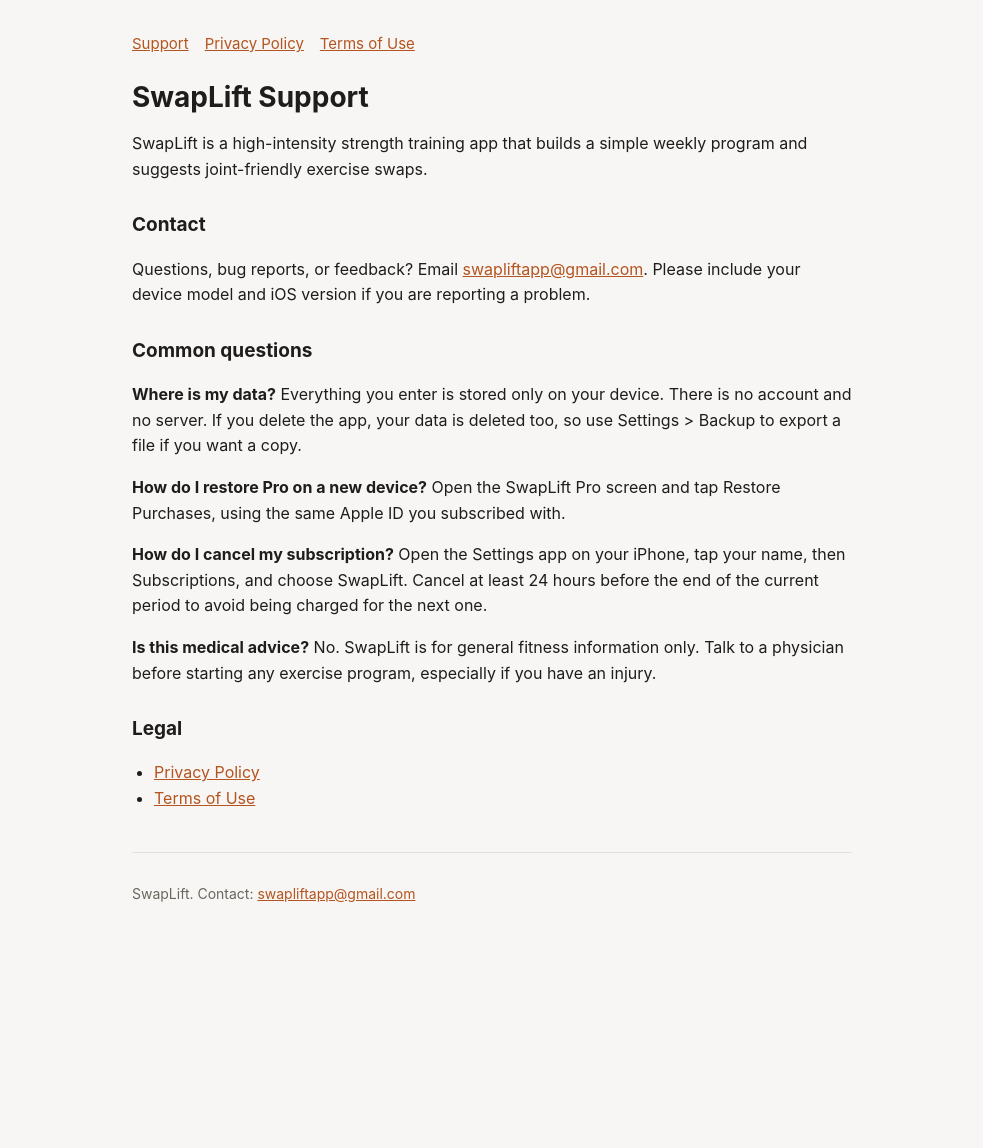
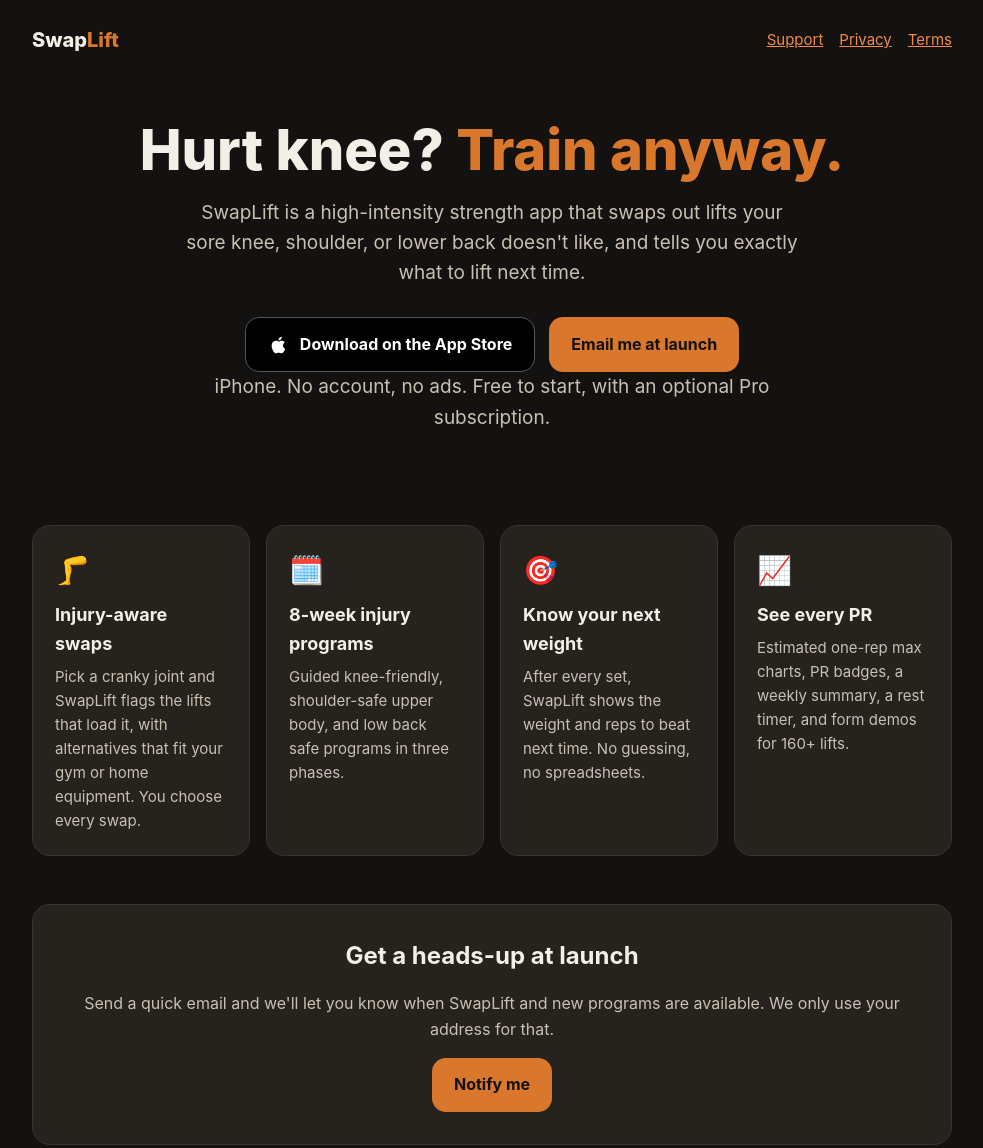
Before and after one commit to ryanfritz83-ops/swaplift-legal, a plain HTML site: page index.html in a window 1280 px wide. Shown: the top 1148 px of the page, without its empty margins (148-1131 px from the left). Before the commit the page ends 975 px from the top, so only its background shows below. Drawn offline with Linux system fonts and the light colour scheme.

Commit message:
Landing page with features, App Store button, mailto signup; generic pricing in Terms

```diff
--- a/index.html
+++ b/index.html
@@ -3,48 +3,96 @@
 <head>
 <meta charset="utf-8">
 <meta name="viewport" content="width=device-width, initial-scale=1">
-<title>SwapLift Support</title>
+<title>SwapLift: train hard around a sore knee, shoulder, or back</title>
+<meta name="description" content="SwapLift is a high-intensity strength app with injury-aware exercise swaps, 8-week knee, shoulder, and low back programs, next-weight targets, and PR charts.">
+<meta property="og:title" content="SwapLift: Hurt knee? Train anyway.">
+<meta property="og:description" content="Injury-aware lift swaps, 8-week programs, next-weight targets, and PR charts. No account, no ads.">
 <style>
-  body { margin: 0; font-family: -apple-system, BlinkMacSystemFont, "Segoe UI", Roboto, Helvetica, Arial, sans-serif; background: #f7f6f4; color: #1f1d1b; line-height: 1.6; }
-  main { max-width: 720px; margin: 0 auto; padding: 32px 20px 56px; }
-  h1 { font-size: 28px; line-height: 1.25; margin: 0 0 8px; }
-  h2 { font-size: 19px; margin: 28px 0 8px; }
-  p, li { font-size: 16px; }
-  ul { padding-left: 22px; }
-  a { color: #b4541e; }
-  .muted { color: #6b665f; font-size: 14px; }
-  nav { margin-bottom: 24px; font-size: 15px; }
-  nav a { margin-right: 16px; }
-  footer { margin-top: 40px; border-top: 1px solid #e2ded8; padding-top: 16px; }
-  @media (prefers-color-scheme: dark) {
-    body { background: #141210; color: #eeeae4; }
-    a { color: #f08a4b; }
-    .muted { color: #a39d94; }
-    footer { border-top-color: #2e2a26; }
-  }
+  :root { --bg:#141210; --card:#26221E; --line:#3A342E; --text:#F4EFE6; --muted:#C9C0B3; --rust:#D9772C; }
+  * { box-sizing: border-box; }
+  body { margin:0; font-family:-apple-system,BlinkMacSystemFont,"Segoe UI",Roboto,Helvetica,Arial,sans-serif; background:var(--bg); color:var(--text); line-height:1.6; }
+  main { max-width:960px; margin:0 auto; padding:24px 20px 56px; }
+  nav { display:flex; justify-content:space-between; align-items:center; font-size:15px; margin-bottom:40px; }
+  nav .brand { font-weight:800; font-size:20px; color:var(--text); text-decoration:none; }
+  nav .brand span { color:var(--rust); }
+  nav .links a { margin-left:16px; }
+  a { color:#F08A4B; }
+  .hero { text-align:center; padding:24px 0 40px; }
+  .hero h1 { font-size:clamp(34px,6vw,56px); line-height:1.1; margin:0 0 16px; font-weight:800; }
+  .hero h1 em { color:var(--rust); font-style:normal; }
+  .hero p { font-size:19px; color:var(--muted); max-width:620px; margin:0 auto 28px; }
+  .cta { display:flex; gap:14px; justify-content:center; flex-wrap:wrap; }
+  .btn { display:inline-flex; align-items:center; gap:10px; padding:14px 22px; border-radius:14px; font-weight:700; font-size:16px; text-decoration:none; }
+  .btn-store { background:#000; color:#fff; border:1px solid #555; }
+  .btn-store svg { width:22px; height:22px; fill:#fff; }
+  .btn-notify { background:var(--rust); color:#141210; }
+  .small { font-size:13px; color:var(--muted); margin-top:12px; }
+  .features { display:grid; grid-template-columns:repeat(auto-fit,minmax(210px,1fr)); gap:16px; margin:24px 0 48px; }
+  .card { background:var(--card); border:1px solid var(--line); border-radius:18px; padding:22px; }
+  .card .icon { font-size:28px; }
+  .card h3 { margin:8px 0 6px; font-size:18px; }
+  .card p { margin:0; color:var(--muted); font-size:15px; }
+  section { margin-top:40px; }
+  h2 { font-size:24px; margin:0 0 12px; }
+  .signup { text-align:center; background:var(--card); border:1px solid var(--line); border-radius:18px; padding:32px 20px; }
+  .signup p { color:var(--muted); }
+  .support p, .support li { font-size:16px; }
+  .support strong { color:var(--text); }
+  footer { margin-top:48px; border-top:1px solid var(--line); padding-top:16px; color:var(--muted); font-size:14px; }
+  .disclaimer { font-size:13px; color:var(--muted); }
 </style>
 </head>
 <body>
 <main>
-<nav><a href="index.html">Support</a><a href="privacy.html">Privacy Policy</a><a href="terms.html">Terms of Use</a></nav>
-<h1>SwapLift Support</h1>
-<p>SwapLift is a high-intensity strength training app that builds a simple weekly program and suggests joint-friendly exercise swaps.</p>
+<nav>
+  <a class="brand" href="index.html">Swap<span>Lift</span></a>
+  <div class="links"><a href="#support">Support</a><a href="privacy.html">Privacy</a><a href="terms.html">Terms</a></div>
+</nav>
 
-<h2>Contact</h2>
+<div class="hero">
+  <h1>Hurt knee? <em>Train anyway.</em></h1>
+  <p>SwapLift is a high-intensity strength app that swaps out lifts your sore knee, shoulder, or lower back doesn't like, and tells you exactly what to lift next time.</p>
+  <div class="cta">
+    <a class="btn btn-store" href="https://apps.apple.com/app/id6816286435" aria-label="Download on the App Store">
+      <svg viewBox="0 0 24 24" aria-hidden="true"><path d="M16.37 12.6c-.02-2.3 1.88-3.4 1.96-3.46-1.07-1.56-2.73-1.77-3.32-1.8-1.41-.14-2.76.83-3.47.83-.72 0-1.82-.81-3-.79-1.54.02-2.96.9-3.76 2.27-1.6 2.78-.41 6.9 1.15 9.15.76 1.1 1.67 2.34 2.86 2.3 1.15-.05 1.58-.74 2.97-.74 1.38 0 1.77.74 2.98.72 1.23-.02 2.01-1.12 2.76-2.23.87-1.28 1.23-2.52 1.25-2.58-.03-.01-2.4-.92-2.42-3.66zM14.1 5.86c.63-.77 1.06-1.83.94-2.89-.91.04-2.01.61-2.66 1.37-.58.67-1.1 1.76-.96 2.8 1.01.08 2.05-.52 2.68-1.28z"/></svg>
+      Download on the App Store
+    </a>
+    <a class="btn btn-notify" href="mailto:swapliftapp@gmail.com?subject=Notify%20me&amp;body=Please%20email%20me%20when%20SwapLift%20is%20live.">Email me at launch</a>
+  </div>
+  <p class="small">iPhone. No account, no ads. Free to start, with an optional Pro subscription.</p>
+</div>
+
+<div class="features">
+  <div class="card"><div class="icon">🦵</div><h3>Injury-aware swaps</h3><p>Pick a cranky joint and SwapLift flags the lifts that load it, with alternatives that fit your gym or home equipment. You choose every swap.</p></div>
+  <div class="card"><div class="icon">🗓️</div><h3>8-week injury programs</h3><p>Guided knee-friendly, shoulder-safe upper body, and low back safe programs in three phases.</p></div>
+  <div class="card"><div class="icon">🎯</div><h3>Know your next weight</h3><p>After every set, SwapLift shows the weight and reps to beat next time. No guessing, no spreadsheets.</p></div>
+  <div class="card"><div class="icon">📈</div><h3>See every PR</h3><p>Estimated one-rep max charts, PR badges, a weekly summary, a rest timer, and form demos for 160+ lifts.</p></div>
+</div>
+
+<section class="signup">
+  <h2>Get a heads-up at launch</h2>
+  <p>Send a quick email and we'll let you know when SwapLift and new programs are available. We only use your address for that.</p>
+  <a class="btn btn-notify" href="mailto:swapliftapp@gmail.com?subject=Notify%20me&amp;body=Please%20email%20me%20when%20SwapLift%20is%20live.">Notify me</a>
+</section>
+
+<section class="support" id="support">
+  <h2>Support</h2>
   <p>Questions, bug reports, or feedback? Email <a href="mailto:swapliftapp@gmail.com">swapliftapp@gmail.com</a>. Please include your device model and iOS version if you are reporting a problem.</p>
-
-<h2>Common questions</h2>
   <p><strong>Where is my data?</strong> Everything you enter is stored only on your device. There is no account and no server. If you delete the app, your data is deleted too, so use Settings &gt; Backup to export a file if you want a copy.</p>
   <p><strong>How do I restore Pro on a new device?</strong> Open the SwapLift Pro screen and tap Restore Purchases, using the same Apple ID you subscribed with.</p>
   <p><strong>How do I cancel my subscription?</strong> Open the Settings app on your iPhone, tap your name, then Subscriptions, and choose SwapLift. Cancel at least 24 hours before the end of the current period to avoid being charged for the next one.</p>
   <p><strong>Is this medical advice?</strong> No. SwapLift is for general fitness information only. Talk to a physician before starting any exercise program, especially if you have an injury.</p>
-
   <h2>Legal</h2>
   <ul>
     <li><a href="privacy.html">Privacy Policy</a></li>
     <li><a href="terms.html">Terms of Use</a></li>
   </ul>
-<footer><p class="muted">SwapLift. Contact: <a href="mailto:swapliftapp@gmail.com">swapliftapp@gmail.com</a></p></footer>
+</section>
+
+<footer>
+  <p class="disclaimer">SwapLift does not diagnose or treat injuries. If a movement hurts, stop and talk with a clinician.</p>
+  <p>© 2026 Ryan Fritz · <a href="mailto:swapliftapp@gmail.com">swapliftapp@gmail.com</a> · <a href="privacy.html">Privacy Policy</a> · <a href="terms.html">Terms of Use</a></p>
+</footer>
 </main>
 </body>
 </html>
```
Also changed, not shown: terms.html (+2 -2 lines). Lines whose indentation alone changed are shown as unchanged.
